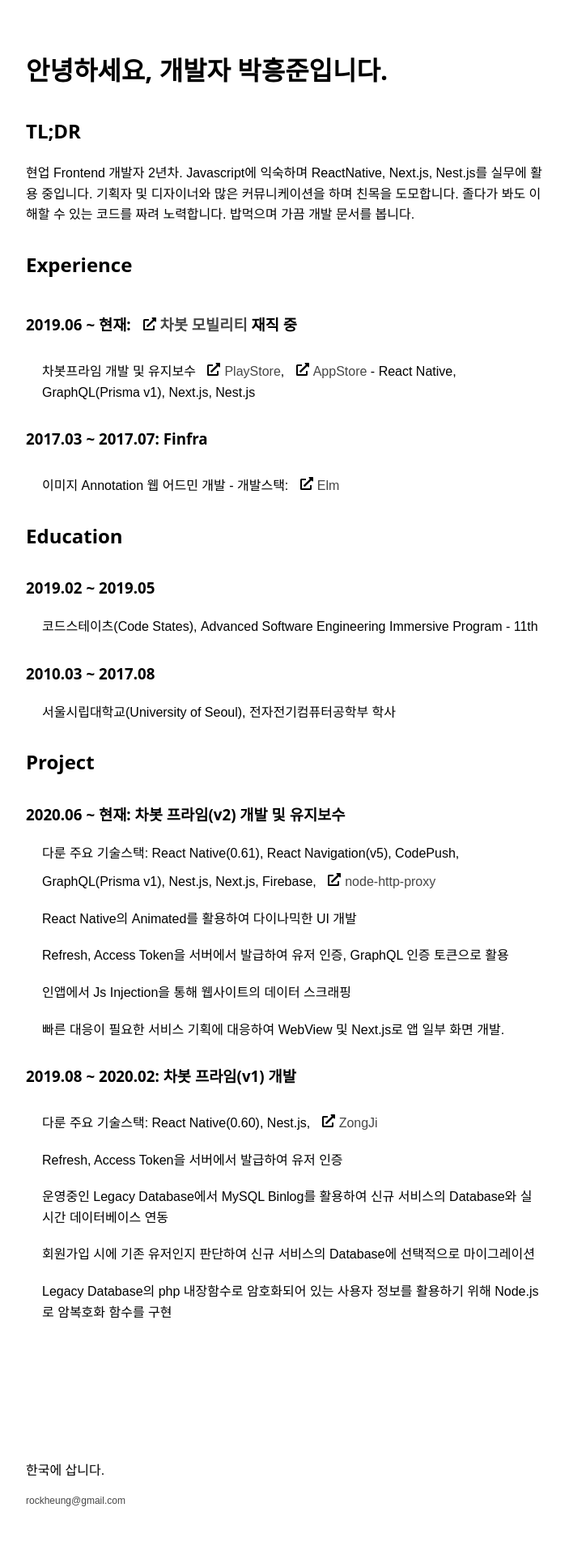
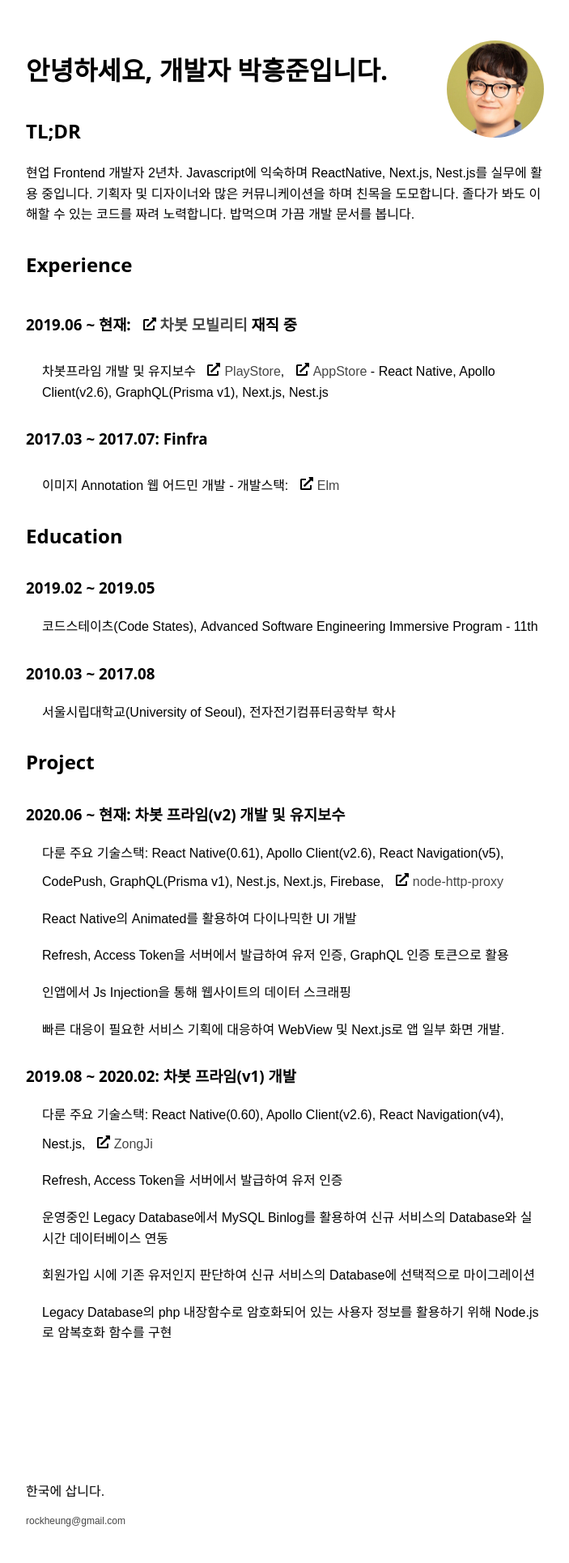
Before and after one commit to Rockheung/rockheung.github.io, a Jekyll site: the page built from resume.md, in a window 1280 px wide. Shown: the whole page at 81% size, without its empty margins (288-991 px from the left). Built offline with Jekyll 4.4.1, drawn with Linux system fonts in a browser that asks for light colours; some web fonts are replaced; before the commit the page ends 1904 px from its top, so only the background shows below that.

Commit message:
이력서에 사진 및 스타일 추가

```diff
--- a/resume.md
+++ b/resume.md
@@ -2,6 +2,8 @@
 layout: default
 title: Resume
 ---
+
+![Profile](/assets/img/profile.jpg){:class="profile"}
 
 # 안녕하세요, 개발자 박흥준입니다.
 
@@ -9,16 +11,15 @@
 
 현업 Frontend 개발자 2년차. Javascript에 익숙하며 ReactNative, Next.js, Nest.js를 실무에 활용 중입니다. 기획자 및 디자이너와 많은 커뮤니케이션을 하며 친목을 도모합니다. 졸다가 봐도 이해할 수 있는 코드를 짜려 노력합니다. 밥먹으며 가끔 개발 문서를 봅니다.
 
-
 ## Experience
 
 ### 2019.06 ~ 현재: [차봇 모빌리티](https://www.chabot.kr/){:target="_blank"} 재직 중
 
-- 차봇프라임 개발 및 유지보수 [PlayStore](https://play.google.com/store/apps/details?id=com.chabotprime&hl=ko&gl=US){:target="_blank"}, [AppStore](https://apps.apple.com/kr/app/%EC%B0%A8%EB%B4%87%ED%94%84%EB%9D%BC%EC%9E%84/id1492427449){:target="_blank"} - React Native, GraphQL(Prisma v1), Next.js, Nest.js
+- 차봇프라임 개발 및 유지보수 [PlayStore](https://play.google.com/store/apps/details?id=com.chabotprime&hl=ko&gl=US){:target="_blank"}, [AppStore](https://apps.apple.com/kr/app/%EC%B0%A8%EB%B4%87%ED%94%84%EB%9D%BC%EC%9E%84/id1492427449){:target="_blank"} - React Native, Apollo Client(v2.6), GraphQL(Prisma v1), Next.js, Nest.js
 
 ### 2017.03 ~ 2017.07: Finfra
+
 - 이미지 Annotation 웹 어드민 개발 - 개발스택: [Elm](https://elm-lang.org/){:target="_blank"}
-
 
 ## Education
 
@@ -30,26 +31,45 @@
 
 - 서울시립대학교(University of Seoul), 전자전기컴퓨터공학부 학사
 
-
 ## Project
 
 ### 2020.06 ~ 현재: 차봇 프라임(v2) 개발 및 유지보수
 
-- 다룬 주요 기술스택: React Native(0.61), React Navigation(v5), CodePush, GraphQL(Prisma v1), Nest.js, Next.js, Firebase, [node-http-proxy](https://www.npmjs.com/package/http-proxy){:target="_blank"}
+- 다룬 주요 기술스택: React Native(0.61), Apollo Client(v2.6), React Navigation(v5), CodePush, GraphQL(Prisma v1), Nest.js, Next.js, Firebase, [node-http-proxy](https://www.npmjs.com/package/http-proxy){:target="_blank"}
 - React Native의 Animated를 활용하여 다이나믹한 UI 개발
 - Refresh, Access Token을 서버에서 발급하여 유저 인증, GraphQL 인증 토큰으로 활용
 - 인앱에서 Js Injection을 통해 웹사이트의 데이터 스크래핑
 - 빠른 대응이 필요한 서비스 기획에 대응하여 WebView 및 Next.js로 앱 일부 화면 개발.
 
-
 ### 2019.08 ~ 2020.02: 차봇 프라임(v1) 개발
 
-- 다룬 주요 기술스택: React Native(0.60), Nest.js, [ZongJi](https://www.npmjs.com/package/zongji){:target="_blank"}
+- 다룬 주요 기술스택: React Native(0.60), Apollo Client(v2.6), React Navigation(v4), Nest.js, [ZongJi](https://www.npmjs.com/package/zongji){:target="_blank"}
 - Refresh, Access Token을 서버에서 발급하여 유저 인증
 - 운영중인 Legacy Database에서 MySQL Binlog를 활용하여 신규 서비스의 Database와 실시간 데이터베이스 연동
 - 회원가입 시에 기존 유저인지 판단하여 신규 서비스의 Database에 선택적으로 마이그레이션
 - Legacy Database의 php 내장함수로 암호화되어 있는 사용자 정보를 활용하기 위해 Node.js로 암복호화 함수를 구현
 
+<style>
+h2, h3, h4, h5 {
+  margin: 3rem 0 2rem;
+}
+
+.profile {
+    border-radius: 50%;
+    width: 18rem;
+    margin-bottom: 8rem;
+  }
+
+@media (min-width: 720px) {
+  .profile {
+    position: absolute;
+    width: 12rem;
+    left: 50vw;
+    transform: translateX(calc(-50% + 340px - 6rem - 2rem));
+    border-radius: 50%;
+  }
+}
+</style>
 
 <script>
   document.querySelector('header').hidden = true;
```
Also changed, not shown: _posts/2020-10-30-모던-JavaScript-튜토리얼-프라미스와-async-await-2.md (+1 -1 lines), assets/img/profile.jpg (added).
